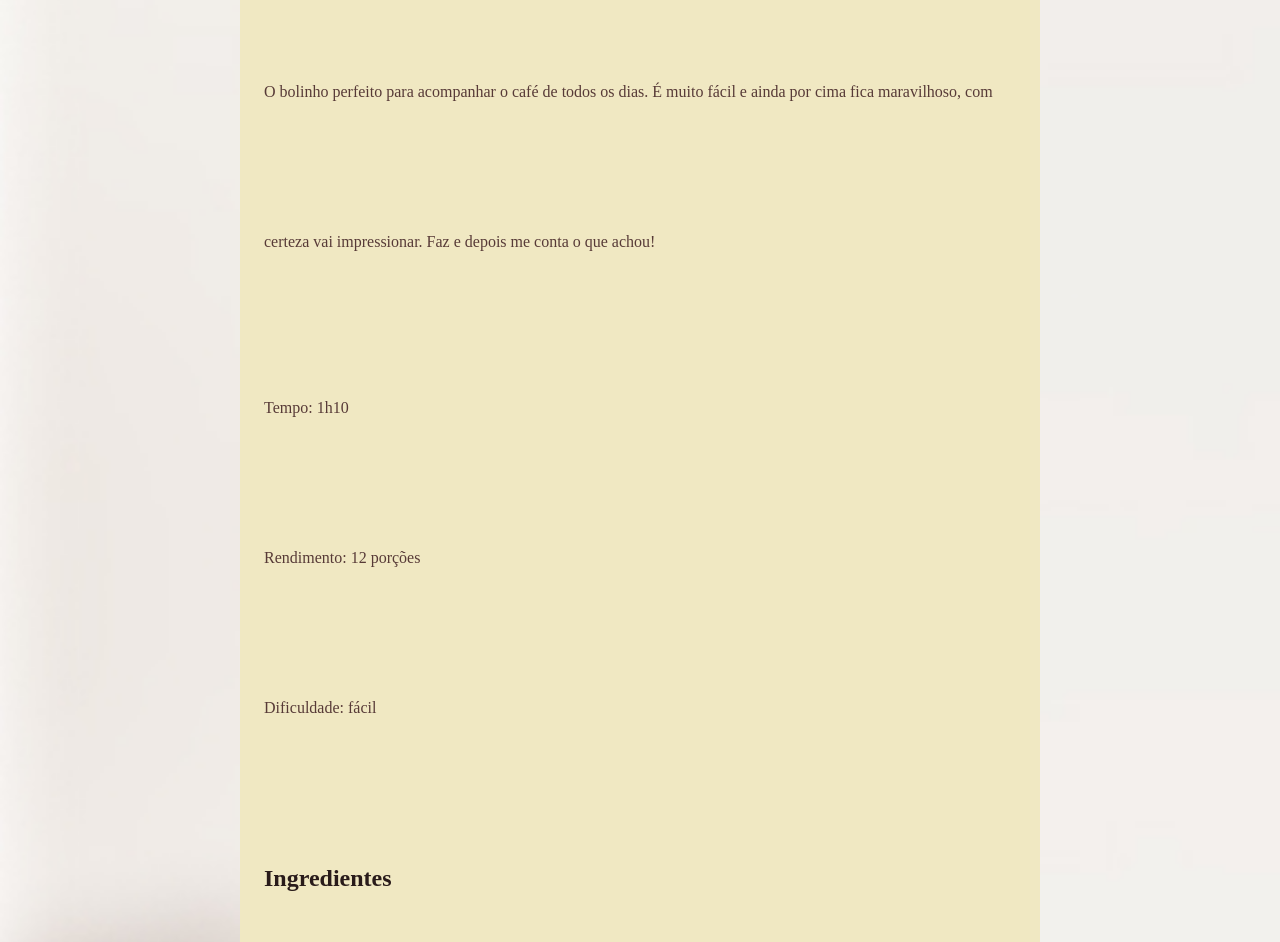
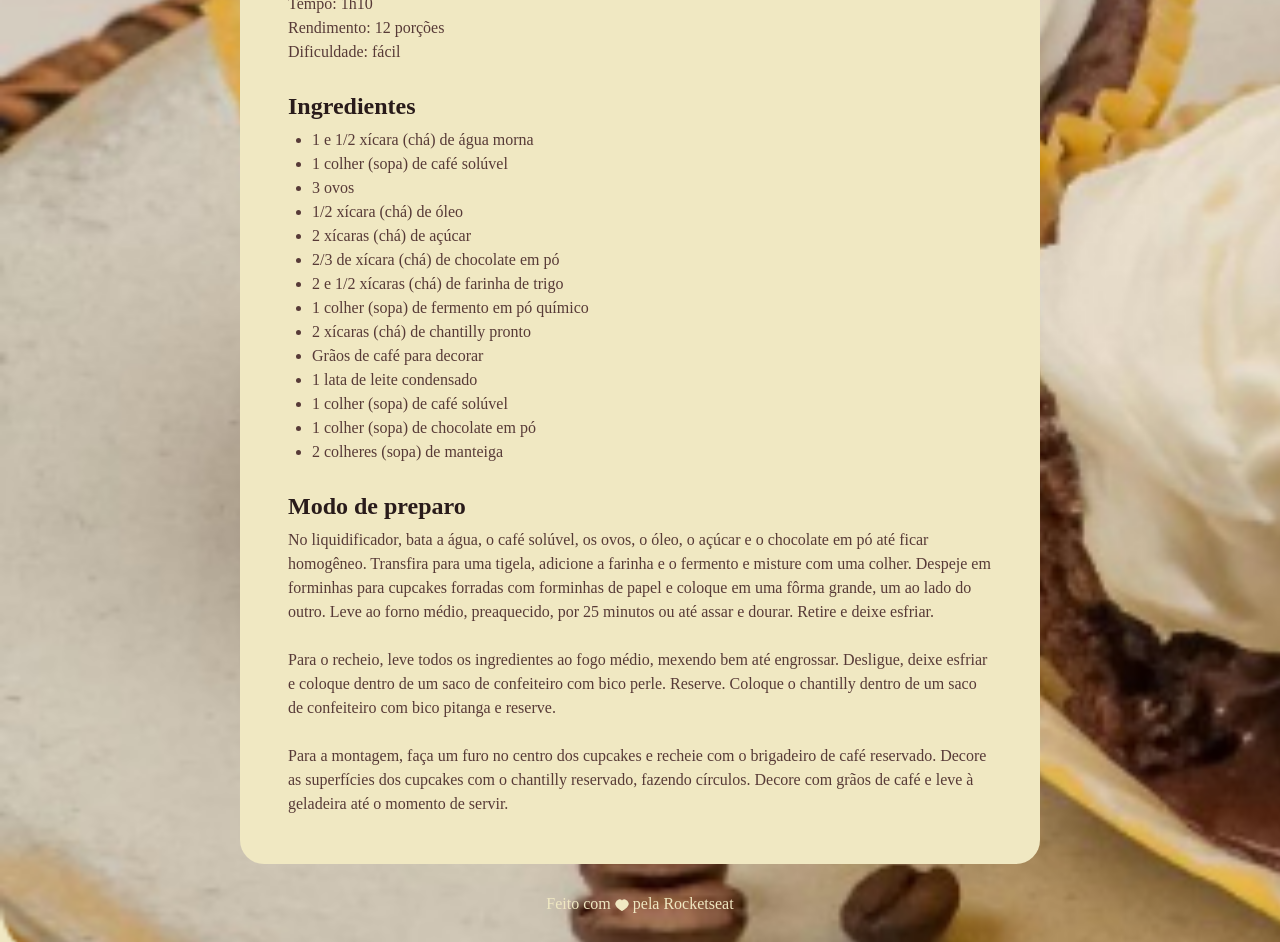
Before and after one commit to zalasikR/PROJETO, a plain HTML site: page index.html in a window 1280 px wide. Shown: the part 635-1577 px from the top of the page. Drawn offline with Linux system fonts and the light colour scheme; a web font is replaced by a local one.

Commit message:
Melhoria index - CSS e finalização rodapé

```diff
--- a/index.html
+++ b/index.html
@@ -1,26 +1,38 @@
 <!DOCTYPE html>
 <html lang="pt-br">
   <head>
-  <link rel="preconnect" href="https://fonts.googleapis.com">
-  <link rel="preconnect" href="https://fonts.gstatic.com" crossorigin>
-  <meta charset="UTF-8">
-  <meta name="viewport" content="width=device-width, initial-scale=1.0">
+    <link rel="preconnect" href="https://fonts.googleapis.com" />
+    <link rel="preconnect" href="https://fonts.gstatic.com" crossorigin />
+    <link
+      href="https://fonts.googleapis.com/css2?family=Alice&display=swap"
+      rel="stylesheet"
+    />
+    <meta charset="UTF-8" />
+    <meta name="viewport" content="width=device-width, initial-scale=1.0" />
     <title>Página de receita</title>
-  <link rel="stylesheet" href="style.css">
-  <link href="https://fonts.googleapis.com/css2?family=Alice&display=swap" rel="stylesheet">
+    <link rel="stylesheet" href="style.css" />
   </head>
   <body>
     <div id="page">
-    <img src="/assets/main-image.jpg" alt="imagem cupcacke inicial">
+      <img
+        src="/assets/main-image.jpg"
+        alt="Imagem de um cupcake com grãos de café e chantilly"
+      />
       <main>
-      <section id="about"></section>
+        <section id="about">
           <h1>Cupcake de café com chantilly</h1>
-  <p>O bolinho perfeito para acompanhar o café de todos os dias. É muito fácil e ainda por cima fica maravilhoso, com certeza vai impressionar. Faz e depois me conta o que achou!</p>
-
-  <p>Tempo: 1h10 <br>
-     Rendimento: 12 porções<br>
-     Dificuldade: fácil</p>
-      <section id="ingredients"></section>
+          <p>
+            O bolinho perfeito para acompanhar o café de todos os dias. É muito
+            fácil e ainda por cima fica maravilhoso, com certeza vai
+            impressionar. Faz e depois me conta o que achou!
+          </p>
+          <p>
+            Tempo: 1h10 <br />
+            Rendimento: 12 porções <br />
+            Dificuldade: fácil
+          </p>
+        </section>
+        <section id="ingredients">
           <h2>Ingredientes</h2>
           <ul>
             <li>1 e 1/2 xícara (chá) de água morna</li>
@@ -38,14 +50,31 @@
             <li>1 colher (sopa) de chocolate em pó</li>
             <li>2 colheres (sopa) de manteiga</li>
           </ul>
-      <section id="preparation"></section>
-      <h2>Modo de Preparo</h2>
-        <p>No liquidificador, bata a água, o café solúvel, os ovos, o óleo, o açúcar e o chocolate em pó até ficar homogêneo. Transfira para uma tigela, adicione a farinha e o fermento e misture com uma colher. Despeje em forminhas para cupcakes forradas com forminhas de papel e coloque em uma fôrma grande, um ao lado do outro. Leve ao forno médio, preaquecido, por 25 minutos ou até assar e dourar. Retire e deixe esfriar.
-        <br><br>
-          Para o recheio, leve todos os ingredientes ao fogo médio, mexendo bem até engrossar. Desligue, deixe esfriar e coloque dentro de um saco de confeiteiro com bico perle. Reserve. Coloque o chantilly dentro de um saco de confeiteiro com bico pitanga e reserve.
-        <br><br>
-          Para a montagem, faça um furo no centro dos cupcakes e recheie com o brigadeiro de café reservado. Decore as superfícies dos cupcakes com o chantilly reservado, fazendo círculos. Decore com grãos de café e leve à geladeira até o momento de servir. </p>
+        </section>
+        <section id="preparation">
+          <h2>Modo de preparo</h2>
+          <p>
+            No liquidificador, bata a água, o café solúvel, os ovos, o óleo, o
+            açúcar e o chocolate em pó até ficar homogêneo. Transfira para uma
+            tigela, adicione a farinha e o fermento e misture com uma colher.
+            Despeje em forminhas para cupcakes forradas com forminhas de papel e
+            coloque em uma fôrma grande, um ao lado do outro. Leve ao forno
+            médio, preaquecido, por 25 minutos ou até assar e dourar. Retire e
+            deixe esfriar.
+            <br /><br />
+            Para o recheio, leve todos os ingredientes ao fogo médio, mexendo
+            bem até engrossar. Desligue, deixe esfriar e coloque dentro de um
+            saco de confeiteiro com bico perle. Reserve. Coloque o chantilly
+            dentro de um saco de confeiteiro com bico pitanga e reserve.
+            <br /><br />
+            Para a montagem, faça um furo no centro dos cupcakes e recheie com o
+            brigadeiro de café reservado. Decore as superfícies dos cupcakes com
+            o chantilly reservado, fazendo círculos. Decore com grãos de café e
+            leve à geladeira até o momento de servir.
+          </p>
+        </section>
+      </main>
     </div>
-  </main>
+    <footer>Feito com <img src="assets/coração rodapé.svg" alt="coração"> pela Rocketseat</footer>
   </body>
 </html>
--- a/style.css
+++ b/style.css
@@ -1,33 +1,70 @@
-:root{
-    font-family: "Alice", serif;
-    font-weight: 400;
-    font-style: normal;
-    line-height: 150px;
-    color: #573a37;
+* {
+  margin: 0;
+  padding: 0;
 }
+
+:root {
+  font-family: "Alice", serif;
+  line-height: 150%;
+  color: #573A37;
+}
+
 body {
-  background-image: url(assets/fundo.jpg);
+  background-image: url(assets/main-image.jpg);
   background-size: cover;
 }
+
 #page {
   box-sizing: border-box;
   width: 800px;
   padding: 24px;
-  background-color: #f0e8c2;
+  background-color: #F0E8C2;
   border-radius: 24px;
-  margin: 48px auto;
+  margin: 48px auto 28px;
+}
 
-}
 img {
   border-radius: 16px;
 }
-h1{
+
+main {
+  padding: 24px;
+}
+
+section + section {
+  margin-top: 24px;
+}
+
+#about p + p {
+  margin-top: 12px;
+}
+
+h1 {
   line-height: 140%;
   font-size: 40px;
+  margin-bottom: 4px;
 }
-h2{
+
+h2 {
   font-size: 24px;
 }
-h1, h2{
-color: #291b1a;
+
+h1, h2 {
+  color: #291B1A;
+  margin-bottom: 4px;
+  line-height: 150%;
 }
+
+ul {
+  padding-left: 24px;
+}
+
+footer {
+  color: #F0E8C2;
+  text-align: center;
+  padding-bottom: 48px;
+}
+
+footer img {
+  vertical-align: middle;
+}
```
Also changed, not shown: assets/coração rodapé.svg (added). Lines whose indentation alone changed are shown as unchanged.
